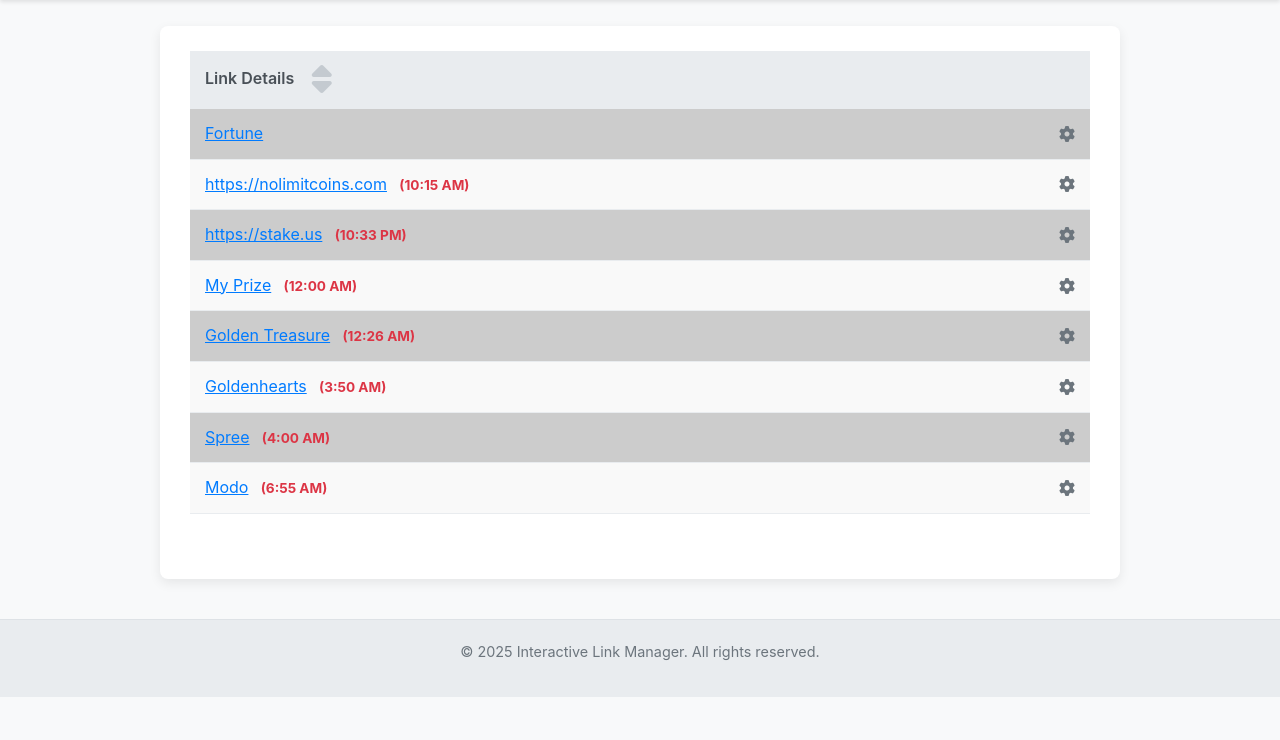
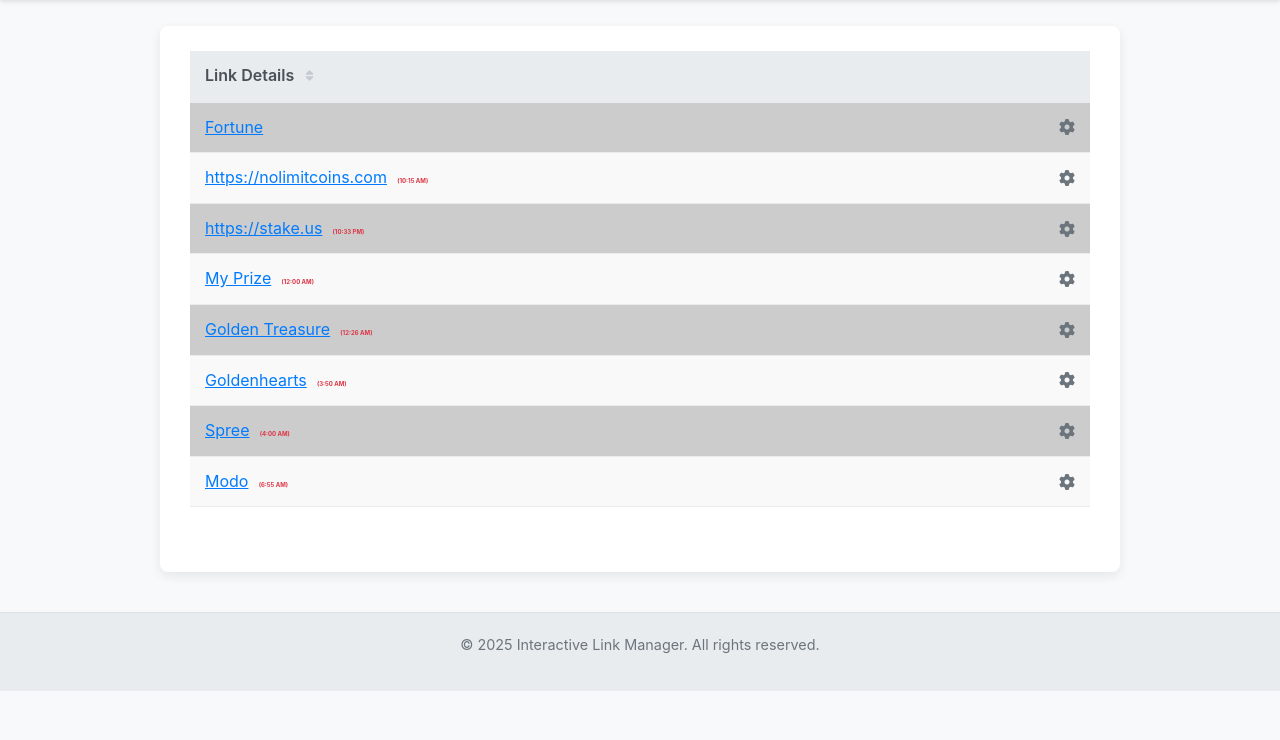
Before and after one commit to tahp/LinkManager, a Flask app: page / in a window 1280 px wide. Shown: the part 74-814 px from the top of the page. After the commit the page ends 765 px from the top, so only its background shows below. Run offline with Flask 3, Linux system fonts and the light colour scheme.

Commit message:
Update style.css

```diff
--- a/static/style.css
+++ b/static/style.css
@@ -52,7 +52,7 @@ a {
     transition: all 0.2s ease-in-out;
 }
 
-a:hover {
+a:hove5r {
     color: #0056b3;
     text-decoration: underline;
 }
@@ -295,7 +295,7 @@ thead th a.sort-link {
 }
 thead th a.sort-link:hover { color: #007bff; text-decoration: none; }
 thead th a.sort-link .sort-text { margin-right: 0.5em; }
-thead th a.sort-link i.fas { margin-left: 0.3em; font-size: 2em; flex-shrink: 0; }
+thead th a.sort-link i.fas { margin-left: 0.3em; font-size:12px; flex-shrink: 0; }
 thead th a.sort-link i.sort-icon-default { color: #adb5bd; opacity: 0.6; }
 
 tbody tr:hover { /* General hover for desktop rows */
@@ -324,7 +324,7 @@ td.title-cell .link-title-text:hover {
     color: #0056b3;
 }
 .bonus-time-inline {
-    font-size: 0.85em;
+    font-size: 0.2em;
     color: #6c757d;
     white-space: nowrap;
     margin-left: 0.2em;
```
